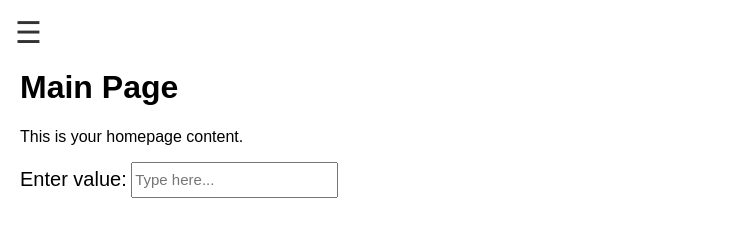
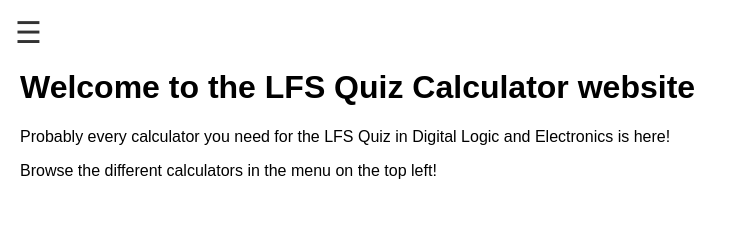
Before and after one commit to Jawen04/LFSQuizWeb, a plain HTML site: page index.html in a window 1280 px wide. Shown: the whole page, without its empty margins (0-740 px from the left). Drawn offline with Linux system fonts and the light colour scheme.

Commit message:
fixed homepage

```diff
--- a/index.html
+++ b/index.html
@@ -3,7 +3,7 @@
 <head>
     <meta charset="UTF-8" />
     <meta name="viewport" content="width=device-width, initial-scale=1.0" />
-    <title>Sliding Menu Example</title>
+    <title>LFSQuiz - Home</title>
     <link rel="stylesheet" href="styles.css">
 
     <style>
@@ -24,11 +24,12 @@
 
     <!-- Main content -->
     <div class="content">
-        <h1>Main Page</h1>
-        <p>This is your homepage content.</p>
+        <h1>Welcome to the LFS Quiz Calculator website</h1>
 
-        <label for="myInput">Enter value:</label>
-        <input type="text" id="myInput" placeholder="Type here..." />
+        <p>Probably every calculator you need for the LFS Quiz in Digital Logic and Electronics is here!</p>
+        <p>Browse the different calculators in the menu on the top left!</p>
+
+
     </div>
 
     <script>
```
Also changed, not shown: UARTTimer.html (+1 -1 lines), dataTransceiver.html (+1 -1 lines).
